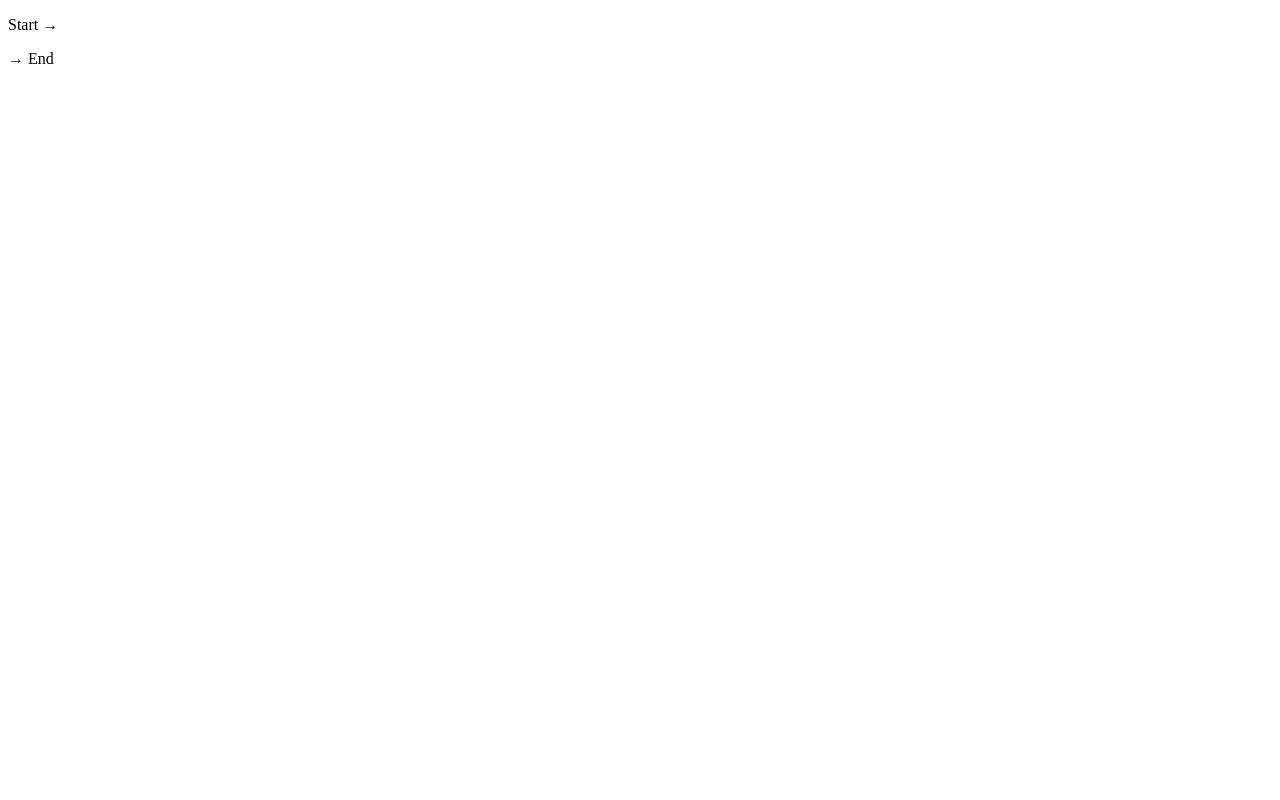
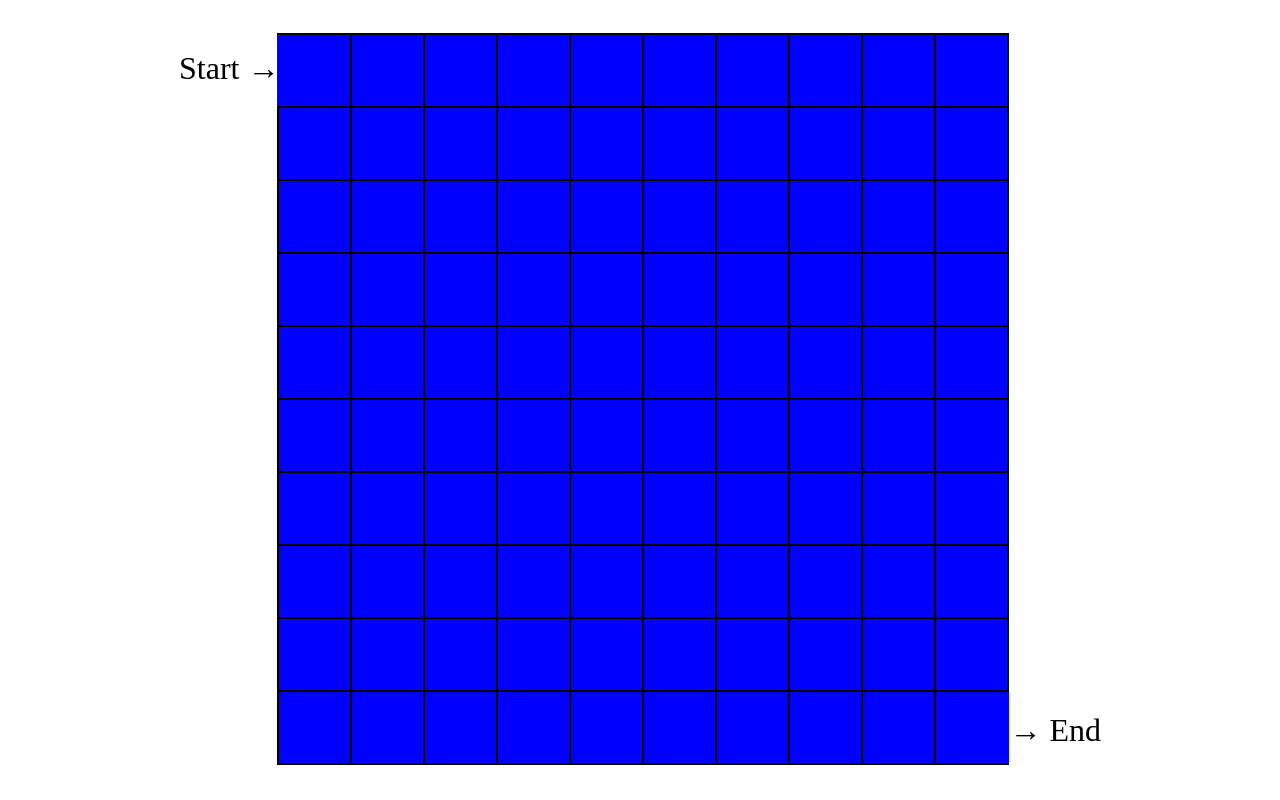
Before and after one commit to ScottHenshaw86/maze-generation-DFS, a plain HTML site: page index.html in a window 1280 px wide. Drawn offline with Linux system fonts and the light colour scheme.

Commit message:
grid created

```diff
--- a/index.html
+++ b/index.html
@@ -5,6 +5,8 @@
     <meta charset="UTF-8">
     <meta http-equiv="X-UA-Compatible" content="IE=edge">
     <meta name="viewport" content="width=device-width, initial-scale=1.0">
+    <link rel="stylesheet" href="style.css">
+    <script defer src="./script.js"></script>
     <title>Maze Generation - DFS</title>
 </head>
 
--- a/script.js
+++ b/script.js
@@ -0,0 +1,33 @@
+// ~~~~~~~~~~~~~~~~~~~~~~~~~~~~~~~~~~
+// ~~~~~~~~~ Create Grid ~~~~~~~~~~~~
+// ~~~~~~~~~~~~~~~~~~~~~~~~~~~~~~~~~~
+const numPerSide = 10;
+const cellSize = 750 / numPerSide;
+const lineHeight = 54.4 * numPerSide ** -1.11; // calculated in Excel
+document.body.style.lineHeight = lineHeight + "rem";
+
+// generate rows
+for (let row = 0; row < numPerSide; row++) {
+    const rowDiv = document.createElement("div");
+    rowDiv.classList.add("row");
+
+    // generate colums
+    for (let col = 0; col < numPerSide; col++) {
+        const colDiv = document.createElement("div");
+        colDiv.classList.add("col");
+        colDiv.dataset.x = col;
+        colDiv.dataset.y = row;
+        colDiv.style.width = cellSize + "px";
+        colDiv.style.height = cellSize + "px";
+        rowDiv.appendChild(colDiv);
+    }
+    maze.appendChild(rowDiv);
+}
+
+// ~~~~~~~~~~~~~~~~~~~~~~~~~~~~~~~~~~
+// ~~~~~~~~~ Create Paths ~~~~~~~~~~~
+// ~~~~~~~~~~~~~~~~~~~~~~~~~~~~~~~~~~
+
+const juggernaut = () => {
+
+}
--- a/style.css
+++ b/style.css
@@ -7,6 +7,9 @@ body {
     display: flex;
     justify-content: center;
     align-items: center;
+    height: 100vh;
+    font-size: 2rem;
+    line-height: 1.7rem;
 }
 
 main {
@@ -31,6 +34,14 @@ main {
     width: 50px;
     aspect-ratio: 1;
     border: 2px solid black;
-    background-color: black;
+    background-color: blue;
     margin: -2px 0 0 -2px;
 }
+
+.row:first-child .col:first-child {
+    border-left: none;
+}
+
+.row:last-child .col:last-child {
+    border-right: none;
+}
```
